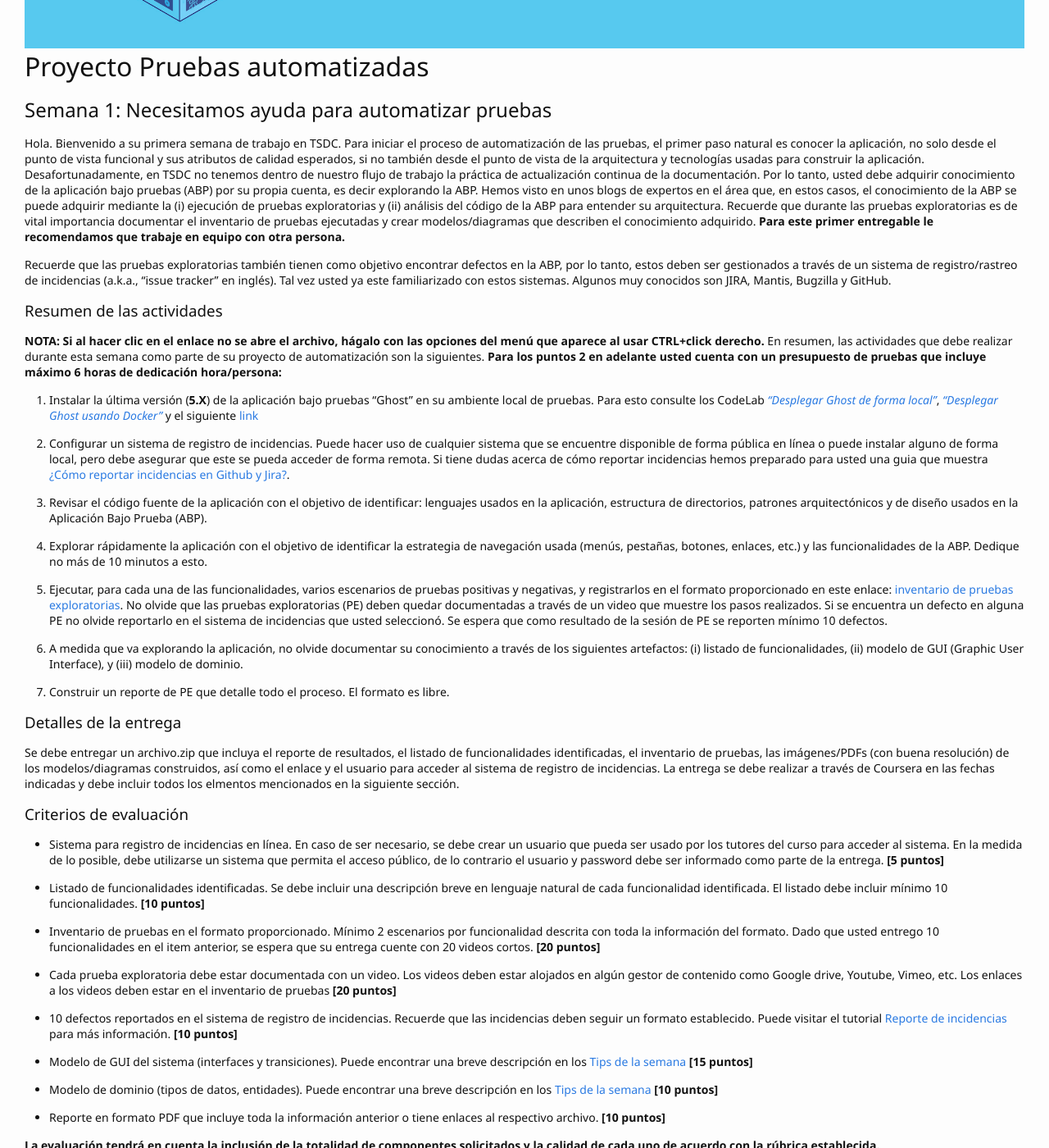
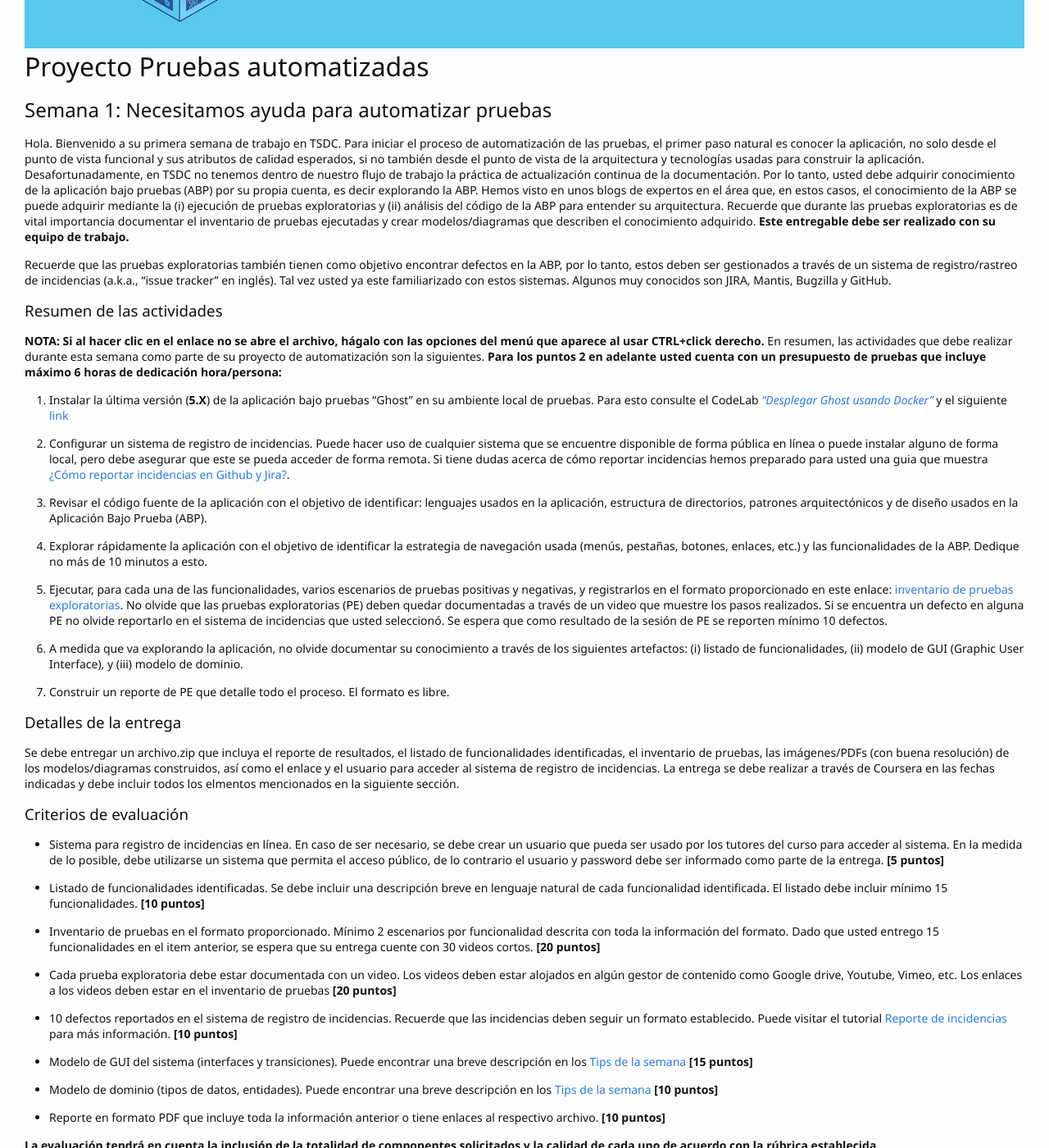
Before and after one commit to TiCSw/mt1_guias_pruebas, a Jekyll site: the page built from docs/semanas/semana1.md, in a window 1280 px wide and 1400 px high, scrolled down 257 px. Shown: the whole window at 82% size. Built offline with Jekyll 4.4.1, drawn with Linux system fonts in a browser that asks for light colours; some web fonts are replaced; our own code applies the rules of GitHub Pages for plain Markdown files; comment, search, counter and statistics services are not loaded.

Commit message:
Update semana1.md

```diff
--- a/docs/semanas/semana1.md
+++ b/docs/semanas/semana1.md
@@ -3,7 +3,7 @@
 
 ## Semana 1: Necesitamos ayuda para automatizar pruebas
 
-Hola. Bienvenido a su primera semana de trabajo en TSDC. Para iniciar el proceso de automatización de las pruebas, el primer paso natural es conocer la aplicación, no solo desde el punto de vista funcional y sus atributos de calidad esperados, si no también desde el punto de vista de la arquitectura y tecnologías usadas para construir la aplicación.  Desafortunadamente, en TSDC no tenemos dentro de nuestro flujo de trabajo la práctica de actualización continua de la documentación. Por lo tanto, usted debe adquirir conocimiento de la aplicación bajo pruebas (ABP) por su propia cuenta, es decir explorando la ABP. Hemos visto en unos blogs de expertos en el área que, en estos casos, el conocimiento de la ABP se puede adquirir mediante la (i) ejecución de pruebas exploratorias y (ii) análisis del código de la ABP para entender su arquitectura. Recuerde que durante las pruebas exploratorias es de vital importancia documentar el inventario de pruebas ejecutadas y crear modelos/diagramas que describen el conocimiento adquirido. **Para este primer entregable le recomendamos que trabaje en equipo con otra persona.**
+Hola. Bienvenido a su primera semana de trabajo en TSDC. Para iniciar el proceso de automatización de las pruebas, el primer paso natural es conocer la aplicación, no solo desde el punto de vista funcional y sus atributos de calidad esperados, si no también desde el punto de vista de la arquitectura y tecnologías usadas para construir la aplicación.  Desafortunadamente, en TSDC no tenemos dentro de nuestro flujo de trabajo la práctica de actualización continua de la documentación. Por lo tanto, usted debe adquirir conocimiento de la aplicación bajo pruebas (ABP) por su propia cuenta, es decir explorando la ABP. Hemos visto en unos blogs de expertos en el área que, en estos casos, el conocimiento de la ABP se puede adquirir mediante la (i) ejecución de pruebas exploratorias y (ii) análisis del código de la ABP para entender su arquitectura. Recuerde que durante las pruebas exploratorias es de vital importancia documentar el inventario de pruebas ejecutadas y crear modelos/diagramas que describen el conocimiento adquirido. **Este entregable debe ser realizado con su equipo de trabajo.**
 
 
 Recuerde que las pruebas exploratorias también tienen como objetivo encontrar defectos en la ABP, por lo tanto, estos deben ser gestionados a través de un sistema de registro/rastreo de incidencias (a.k.a., “issue tracker” en inglés). Tal vez usted ya este familiarizado con estos sistemas. Algunos muy conocidos son JIRA, Mantis, Bugzilla y GitHub.
@@ -15,7 +15,7 @@ Recuerde que las pruebas exploratorias también tienen como objetivo encontrar d
 En resumen, las actividades que debe realizar durante esta semana como parte de su proyecto de automatización son la siguientes. **Para los puntos 2 en adelante usted cuenta con un presupuesto de pruebas que incluye máximo 6 horas de dedicación hora/persona:**
 
 
-1. Instalar la última versión (**5.X**) de la aplicación bajo pruebas "Ghost" en su ambiente local de pruebas. Para esto consulte los CodeLab [_"Desplegar Ghost de forma local"_](https://thesoftwaredesignlab.github.io/AutTestingCodelabs/ghost-local-deployment/index.html#0), [_"Desplegar Ghost usando Docker"_](https://thesoftwaredesignlab.github.io/AutTestingCodelabs/ghost-docker-deployment/index.html#0) y el siguiente [link](https://ghost.org/docs/ghost-cli/#ghost-install)
+1. Instalar la última versión (**5.X**) de la aplicación bajo pruebas "Ghost" en su ambiente local de pruebas. Para esto consulte el CodeLab [_"Desplegar Ghost usando Docker"_](https://thesoftwaredesignlab.github.io/AutTestingCodelabs/ghost-docker-deployment/index.html#0) y el siguiente [link](https://ghost.org/docs/ghost-cli/#ghost-install)
 
 2. Configurar un sistema de registro de incidencias. Puede hacer uso de cualquier sistema que se encuentre disponible de forma pública en línea o puede instalar alguno de forma local, pero debe asegurar que este se pueda acceder de forma remota. Si tiene dudas acerca de cómo reportar incidencias hemos preparado para usted una guia que muestra [¿Cómo reportar incidencias en Github y Jira?](https://www.coursera.org/learn/pruebas-automatizadas-software/supplement/i1b1t/como-reportar-incidencias-en-gh-jira-y-mantis).
 
@@ -38,9 +38,9 @@ Se debe entregar un archivo.zip que incluya el reporte de resultados, el listado
 
 - Sistema para registro de incidencias en línea. En caso de ser necesario, se debe crear un usuario que pueda ser usado por los tutores del curso para acceder al sistema. En la medida de lo posible, debe utilizarse un sistema que permita el acceso público, de lo contrario el usuario y password debe ser informado como parte de la entrega. **[5 puntos]**
 
-- Listado de funcionalidades identificadas. Se debe incluir una descripción breve en lenguaje natural de cada funcionalidad identificada. El listado debe incluir mínimo 10 funcionalidades. **[10 puntos]**
+- Listado de funcionalidades identificadas. Se debe incluir una descripción breve en lenguaje natural de cada funcionalidad identificada. El listado debe incluir mínimo 15 funcionalidades. **[10 puntos]**
 
-- Inventario de pruebas en el formato proporcionado. Mínimo 2 escenarios  por funcionalidad descrita con toda la información del formato. Dado que usted entrego 10 funcionalidades en el item anterior, se espera que su entrega cuente con 20 videos cortos. **[20 puntos]**
+- Inventario de pruebas en el formato proporcionado. Mínimo 2 escenarios por funcionalidad descrita con toda la información del formato. Dado que usted entrego 15 funcionalidades en el item anterior, se espera que su entrega cuente con 30 videos cortos. **[20 puntos]**
 
 - Cada prueba exploratoria debe estar documentada con un video. Los videos deben estar alojados en algún gestor de contenido como Google drive, Youtube, Vimeo, etc. Los enlaces a los videos deben estar en el inventario de pruebas **[20 puntos]**
 
```
